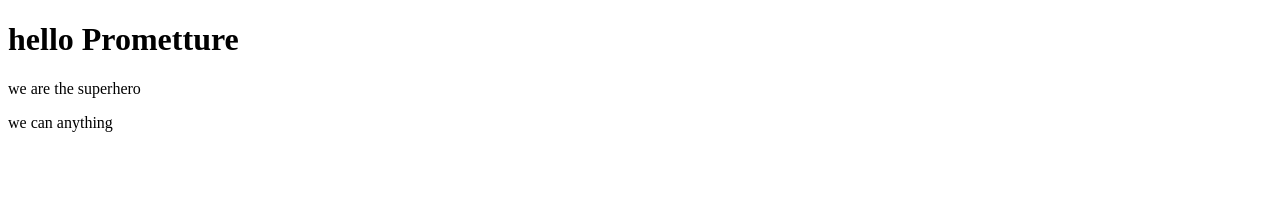
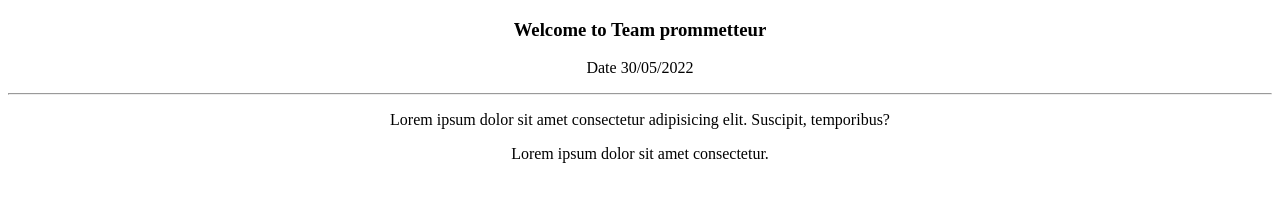
Before and after one commit to laxmanNemane/firstcode, a plain HTML site: page index.html in a window 1280 px wide. Drawn offline with Linux system fonts and the light colour scheme.

Commit message:
prommetteur

```diff
--- a/index.html
+++ b/index.html
@@ -7,9 +7,14 @@
     <title>Document</title>
 </head>
 <body>
-    <h1>hello Prometture</h1>
-    <p>we are the superhero</p>
-   <p>we can anything</p>
+    <center>
+        <h3> Welcome to Team prommetteur</h3>
+        <p>Date 30/05/2022</p>
+        <hr >
+        <p>Lorem ipsum dolor sit amet consectetur adipisicing elit. Suscipit, temporibus?</p>
+        <p>Lorem ipsum dolor sit amet consectetur.</p>
+
+    </center>
 
 </body>
 </html>
```
